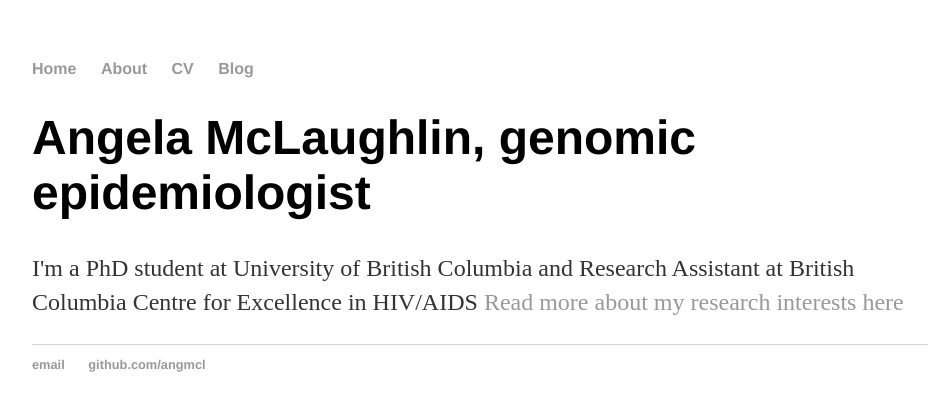
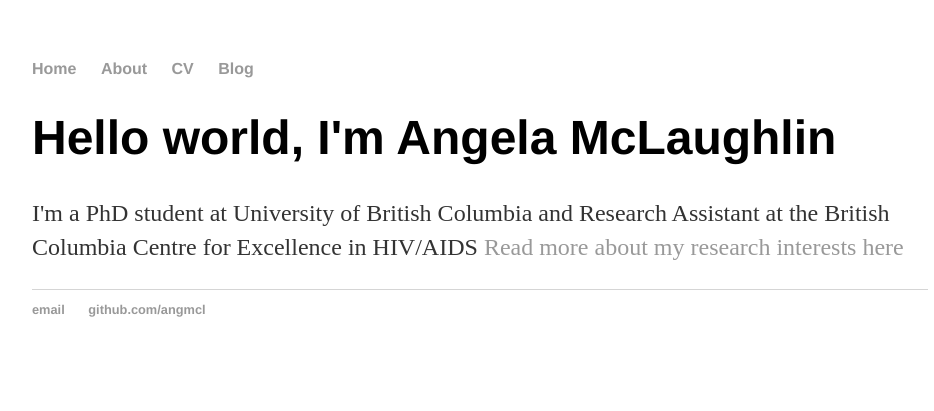
Before and after one commit to AngMcL/angmcl.github.io, a Jekyll site: the page built from index.html, in a window 1280 px wide. Shown: the top 411 px of the page, without its empty margins (160-1094 px from the left). Built offline with Jekyll 4.4.1, drawn with Linux system fonts in a browser that asks for light colours.

Commit message:
Update index.html

```diff
--- a/index.html
+++ b/index.html
@@ -3,6 +3,6 @@
 title: Angela McLaughlin
 ---
 <div class="blurb">
-	<h1>Angela McLaughlin, genomic epidemiologist </h1>
-	<p>I'm a PhD student at University of British Columbia and Research Assistant at British Columbia Centre for Excellence in HIV/AIDS  <a href="/about">Read more about my research interests here</a></p>
+	<h1>Hello world, I'm Angela McLaughlin</h1>
+	<p>I'm a PhD student at University of British Columbia and Research Assistant at the British Columbia Centre for Excellence in HIV/AIDS  <a href="/about">Read more about my research interests here</a></p>
 </div><!-- /.blurb -->
```
